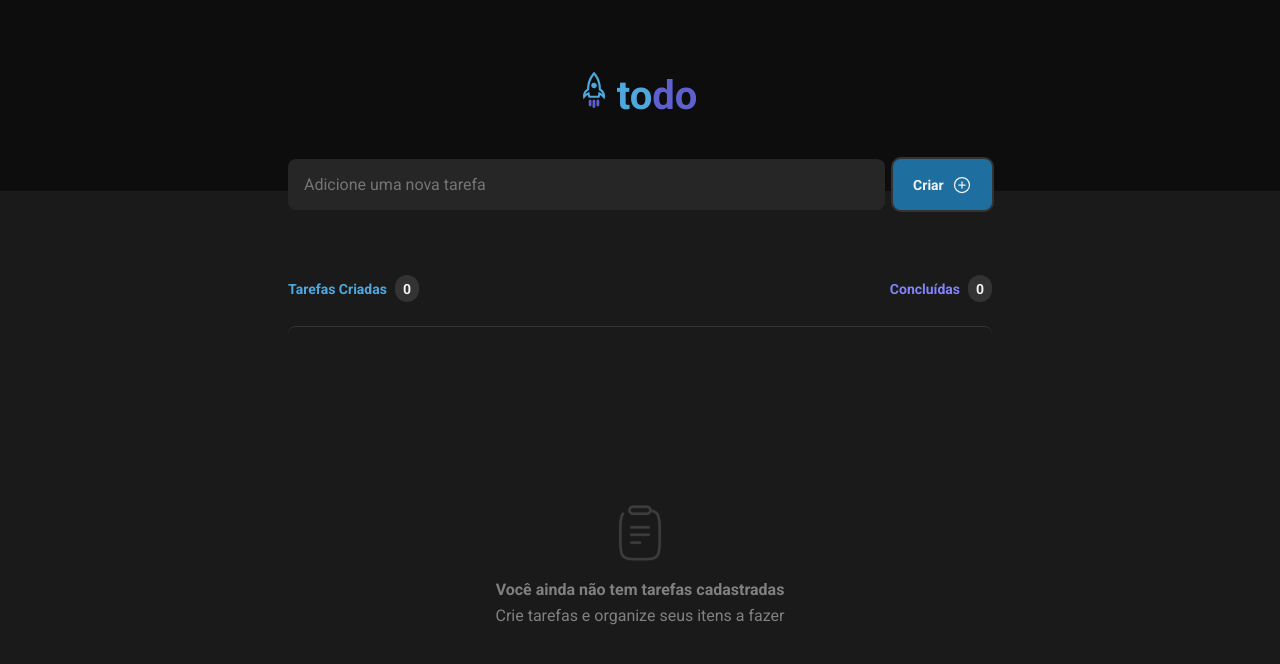
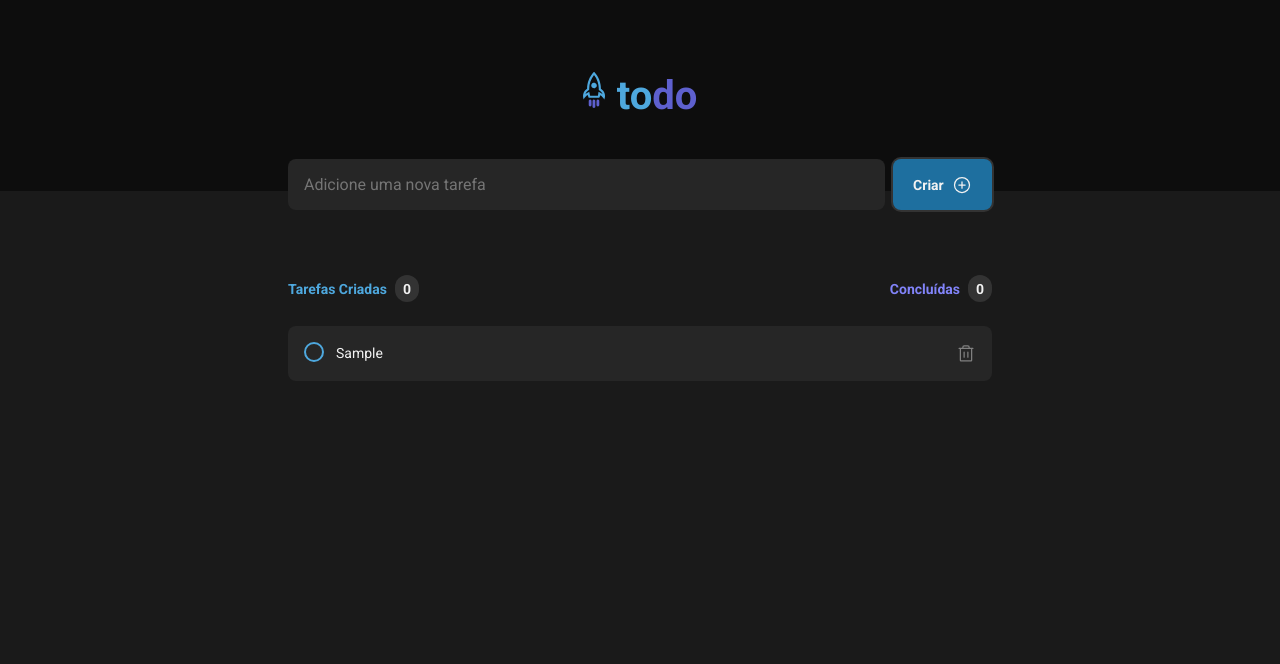
Before and after one commit to davisllv/ToDoList, a React (Vite) app: page / in a window 1280 px wide. Both pictures are taken after typing "Sample" into the empty fields and a click on the button "Criar". Shown: the top 664 px of the page. Built offline with nearby package versions, Linux system fonts and the light colour scheme.

Commit message:
Created the function to create a uuid, also created the task component

```diff
--- a/src/App.tsx
+++ b/src/App.tsx
@@ -4,30 +4,49 @@ import { Form } from './ui/Components/Form'
 import styles from './App.module.css'
 import { NotFoundTask } from './ui/Components/NotFound'
 import { useState } from 'react'
-import { ITasks } from './data/@types/interfaces/ITasks'
+import { ITask } from './data/@types/interfaces/ITasks'
+import { uuidv4 } from './data/services/uuid'
+import { Tasks } from './ui/Components/Tasks'
 
 export const App = () => {
-  const [tasks, setTasks] = useState<ITasks[]>([] as ITasks[])
+  const [tasks, setTasks] = useState<ITask[]>([] as ITask[])
+
+  const handleCreateNewTask = (description: string) => {
+    const newTask: ITask = {
+      id: uuidv4(),
+      description,
+      completed: false,
+    }
+
+    setTasks(state => [...state, newTask])
+  }
 
   return (
     <div>
       <Header />
 
       <div className={styles.main}>
-        <Form handleSubmitValues={(ev) => {
-          console.log("Evento", ev)
-        }} />
+        <Form handleSubmitValues={handleCreateNewTask} />
 
         <div className={styles.contentBoxes}>
           <div className={styles.contentTexts}>
             <span>Tarefas Criadas <strong>0</strong></span>
             <span>Concluídas <strong>0</strong></span>
           </div>
+          <div className={styles.contentTasks}>
           {tasks.length > 0 ?
-            <h1></h1> :
+            tasks.map(task => {
+              return (
+                <Tasks
+                  key={task.id}
+                  task={task}/>
+              )
+            })
+             :
             <NotFoundTask />
+          }
+          </div>
 
-          }
         </div>
       </div>
 
--- /dev/null
+++ b/src/data/services/uuid.ts
@@ -0,0 +1,5 @@
+export function uuidv4() {
+    return "10000000-1000-4000-8000-100000000000".replace(/[018]/g, c =>
+      (+c ^ crypto.getRandomValues(new Uint8Array(1))[0] & 15 >> +c / 4).toString(16)
+    );
+  }
--- /dev/null
+++ b/src/ui/Components/Tasks/index.tsx
@@ -0,0 +1,23 @@
+import { Trash } from "@phosphor-icons/react";
+import styles from './styles.module.css';
+import { ITask } from "../../../data/@types/interfaces/ITasks";
+
+interface ITasksProps {
+    task: ITask;
+}
+
+export const Tasks = ({
+    task
+}: ITasksProps) => {
+    return (
+        <div className={styles.task}>
+            <label className={styles.customCheckbox}>
+                <input type="checkbox" checked={task.completed} className={styles.checkbox}/>
+            </label>
+            <p>{task.description}</p>
+            <button title="Deletar comentário">
+                <Trash size={20} />
+            </button>
+        </div>
+    )
+}
--- /dev/null
+++ b/src/ui/Components/Tasks/styles.module.css
@@ -0,0 +1,68 @@
+.task {
+    display: flex;
+    align-items: center;
+    gap: 0.75rem;
+    padding: 1rem;
+    justify-content: space-between;
+    background: var(--gray-500);
+    border-radius: 8px;
+}
+
+.task > p {
+    flex: 1;
+    line-height: 1.4;
+    color: var(--gray-100);
+}
+
+.task > button {
+    background: transparent;
+    border: 0;
+    color: var(--gray-300);
+    cursor: pointer;
+    line-height: 0;
+
+    border-radius: 2px;
+
+}
+
+.customCheckbox {
+    position: relative;
+    display: inline-block;
+  }
+
+  .customCheckbox input[type="checkbox"] {
+    appearance: none;
+    -webkit-appearance: none;
+    -moz-appearance: none;
+    width: 20px;
+    height: 20px;
+    border: 2px solid var(--blue);
+    border-radius: 50%;
+    background-color: transparent;
+    cursor: pointer;
+  }
+
+  .customCheckbox input[type="checkbox"]:focus {
+    outline: none;
+  }
+
+  .customCheckbox input[type="checkbox"]:checked {
+    background-color: var(--purple-dark);
+    border-color: var(--purple-dark);;
+  }
+
+  .customCheckbox input[type="checkbox"]:checked::after {
+    content: '';
+    position: absolute;
+    top: 4px;
+    left: 7px;
+    width: 4px;
+    height: 6px;
+    border: solid var(--gray-100);
+    border-width: 0 2px 2px 0;
+    transform: rotate(45deg);
+  }
+
+  .customCheckbox input[type="checkbox"]:checked ~ p {
+    color: red;
+  }
```
Also changed, not shown: src/data/@types/interfaces/ITasks.ts (+5 -2 lines).
